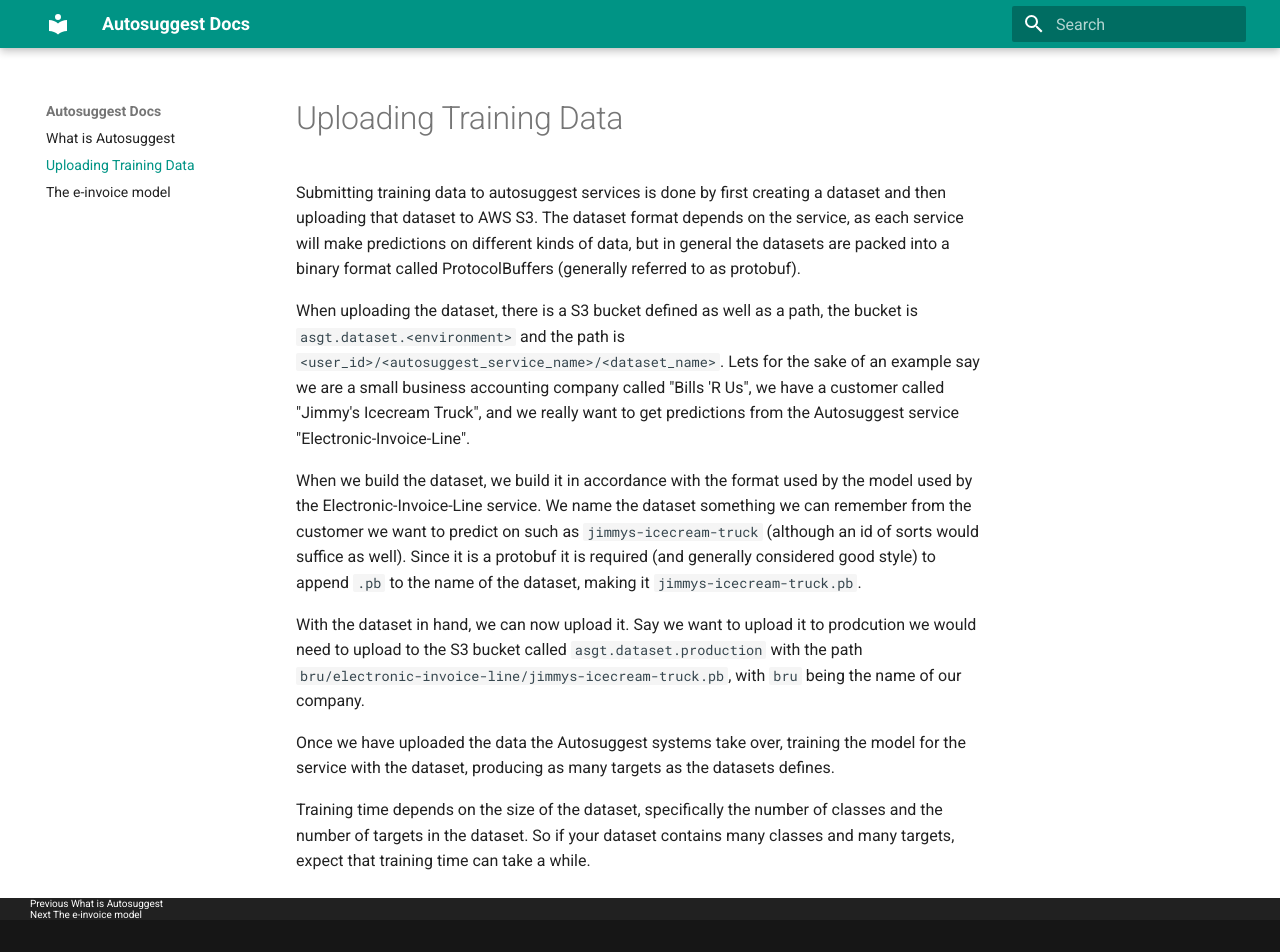
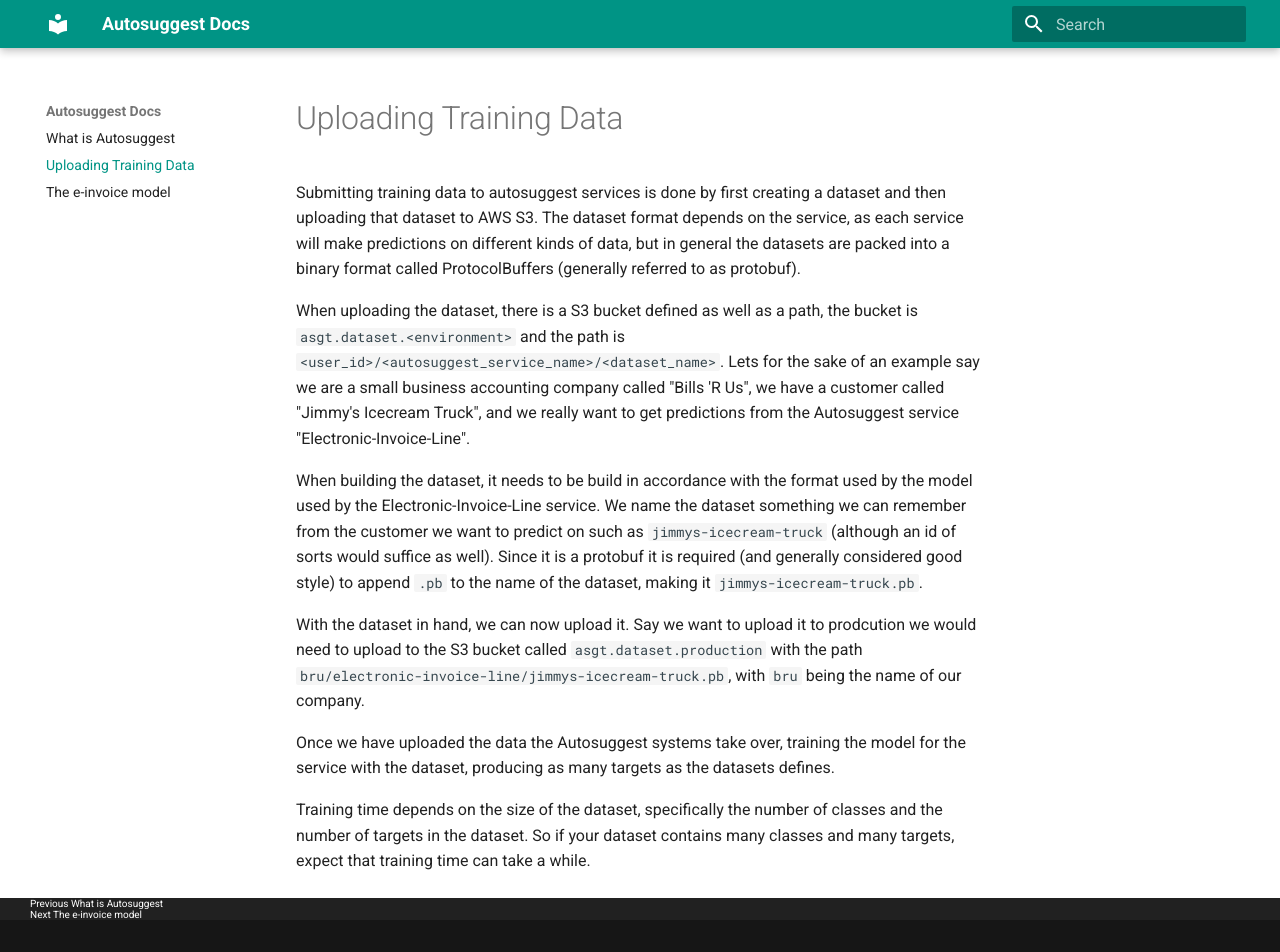
Before and after one commit to e-conomic/vml-docs, an MkDocs documentation site: the page built from docs/data_upload.md, in a window 1280 px wide and 952 px high. Built offline with MkDocs 1.6.1 and Material for MkDocs 9.7.7, drawn with Linux system fonts in a browser that asks for light colours; old or Windows-style settings are respelled for this version of MkDocs.

Commit message:
Refined sentence

```diff
--- a/docs/data_upload.md
+++ b/docs/data_upload.md
@@ -6,7 +6,7 @@
 When uploading the dataset, there is a S3 bucket defined as well as a path, the bucket is `asgt.dataset.<environment>` and the path is `<user_id>/<autosuggest_service_name>/<dataset_name>`.
 Lets for the sake of an example say we are a small business accounting company called "Bills 'R Us", we have a customer called "Jimmy's Icecream Truck", and we really want to get predictions from the Autosuggest service "Electronic-Invoice-Line".
 
-When we build the dataset, we build it in accordance with the format used by the model used by the Electronic-Invoice-Line service. We name the dataset something we can remember from the customer we want to predict on such as `jimmys-icecream-truck` (although an id of sorts would suffice as well). Since it is a protobuf it is required (and generally considered good style) to append `.pb` to the name of the dataset, making it `jimmys-icecream-truck.pb`.
+When building the dataset, it needs to be build in accordance with the format used by the model used by the Electronic-Invoice-Line service. We name the dataset something we can remember from the customer we want to predict on such as `jimmys-icecream-truck` (although an id of sorts would suffice as well). Since it is a protobuf it is required (and generally considered good style) to append `.pb` to the name of the dataset, making it `jimmys-icecream-truck.pb`.
 
 With the dataset in hand, we can now upload it. Say we want to upload it to prodcution we would need to upload to the S3 bucket called `asgt.dataset.production` with the path `bru/electronic-invoice-line/jimmys-icecream-truck.pb`, with `bru` being the name of our company.
 
```
